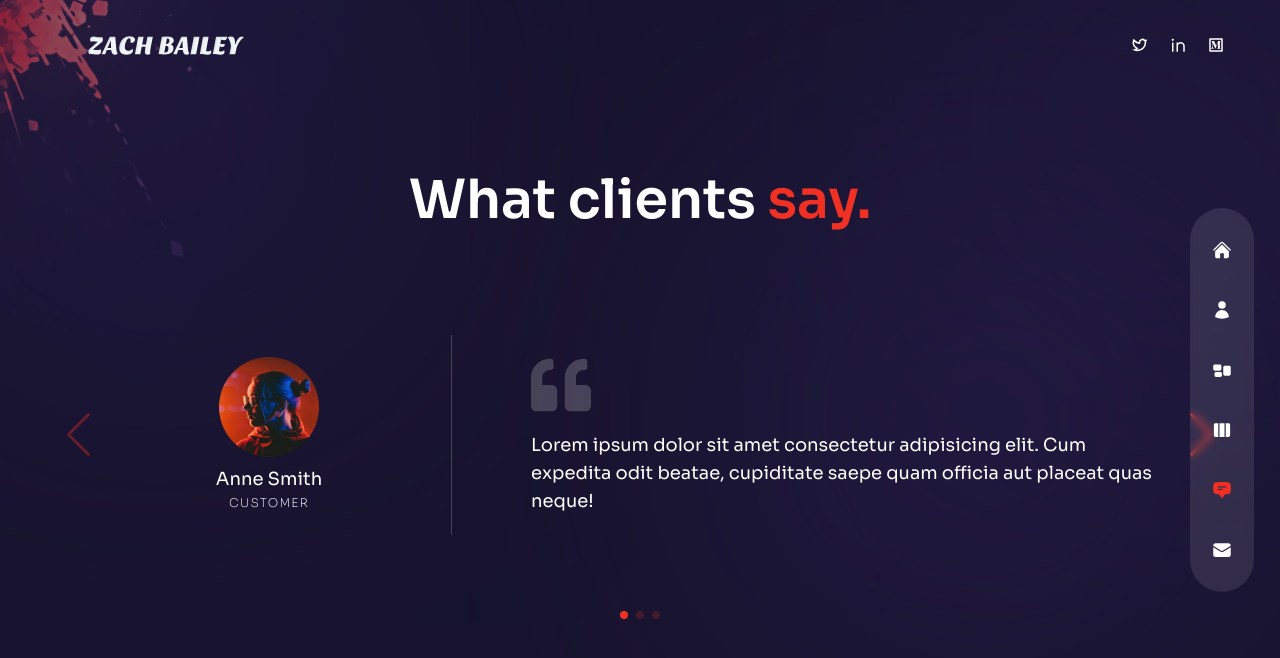
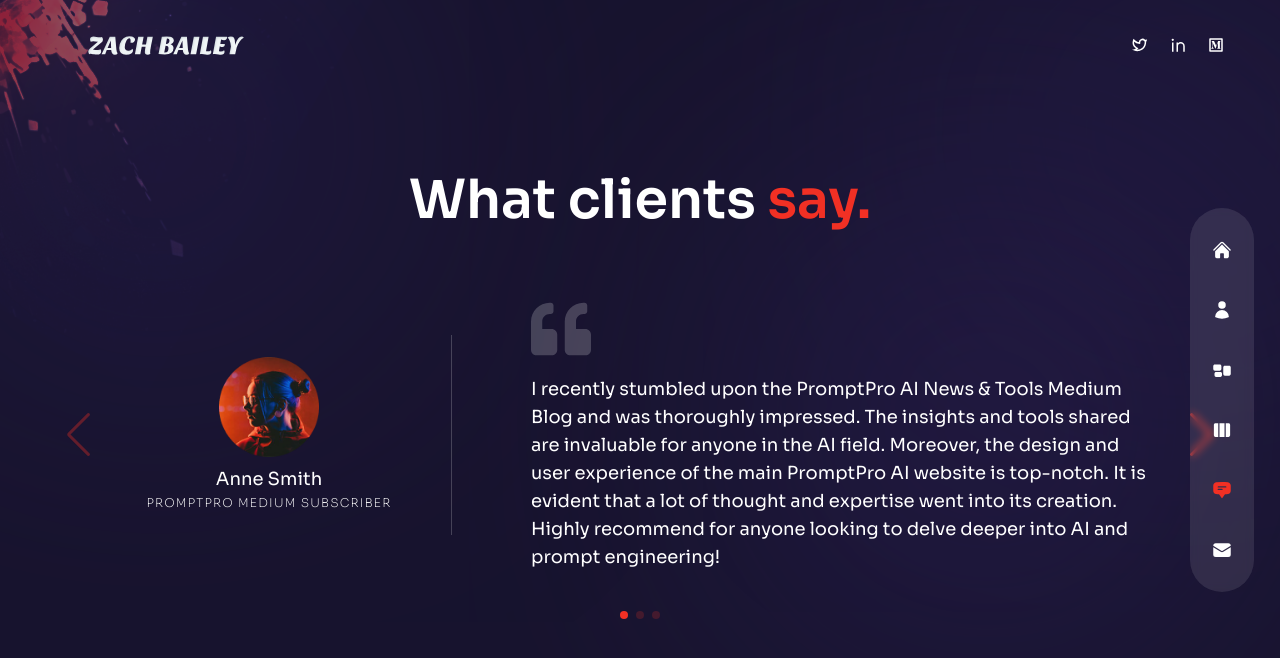
Before and after one commit to zbailey83/pixelpixx, a Next.js app: page /testimonials in a window 1280 px wide. Shown: the top 658 px of the page. Built offline with nearby package versions, Linux system fonts and the light colour scheme.

Commit message:
Update TestimonialSlider.js

```diff
--- a/components/TestimonialSlider.js
+++ b/components/TestimonialSlider.js
@@ -3,23 +3,24 @@
   {
     image: '/t-avt-1.png',
     name: 'Anne Smith',
-    position: 'Customer',
+    position: 'PromptPro Medium Subscriber',
     message:
-      'Lorem ipsum dolor sit amet consectetur adipisicing elit. Cum expedita odit beatae, cupiditate saepe quam officia aut placeat quas neque!',
+      'I recently stumbled upon the PromptPro AI News & Tools Medium Blog and was thoroughly impressed. The insights and tools shared are invaluable for anyone in the AI field. Moreover, the design and user experience of the main PromptPro AI website is top-notch. It is evident that a lot of thought and expertise went into its creation. Highly recommend for anyone looking to delve deeper into AI and prompt engineering!',
   },
   {
     image: '/t-avt-2.png',
-    name: 'Jane Doe',
-    position: 'Customer',
+    name: 'Jane',
+    position: 'Gumroad.com Customer Review',
     message:
-      'Lorem ipsum dolor sit amet consectetur adipisicing elit. Cum expedita odit beatae, cupiditate saepe quam officia aut placeat quas neque!',
+      'The Ultimate Guide to LLM Prompt Engineering eBook is a game-changer. It offers a deep dive into prompt engineering making complex concepts easy to grasp. I have also had the pleasure of using some of the custom-crafted prompts from Prompt Digital Products, and they are nothing short of brilliant. Kudos to the team behind these incredible resources!',
   },
   {
     image: '/t-avt-3.png',
-    name: 'Jhon Doe',
-    position: 'Customer',
+    name: 'Jordan L.',
+    position: 'Startup Chief Marketing Officer',
     message:
-      'Lorem ipsum dolor sit amet consectetur adipisicing elit. Cum expedita odit beatae, cupiditate saepe quam officia aut placeat quas neque!',
+      'The logo design I received from Zach aka PixelPix was nothing short of exceptional. It perfectly encapsulates our brands ethos and stands out in a crowded marketplace. The attention to detail, creativity, and understanding of our vision was evident in the final design. I have received countless compliments on our logo, and it is all thanks to their unparalleled design expertise. Highly recommended for anyone seeking a memorable and impactful brand identity!',
+
   },
 ];
 
```
